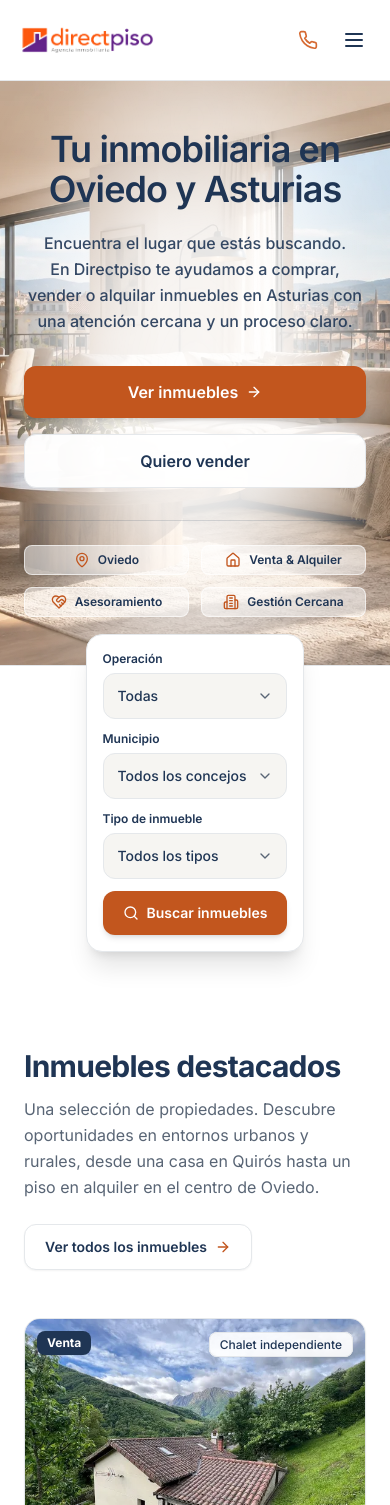
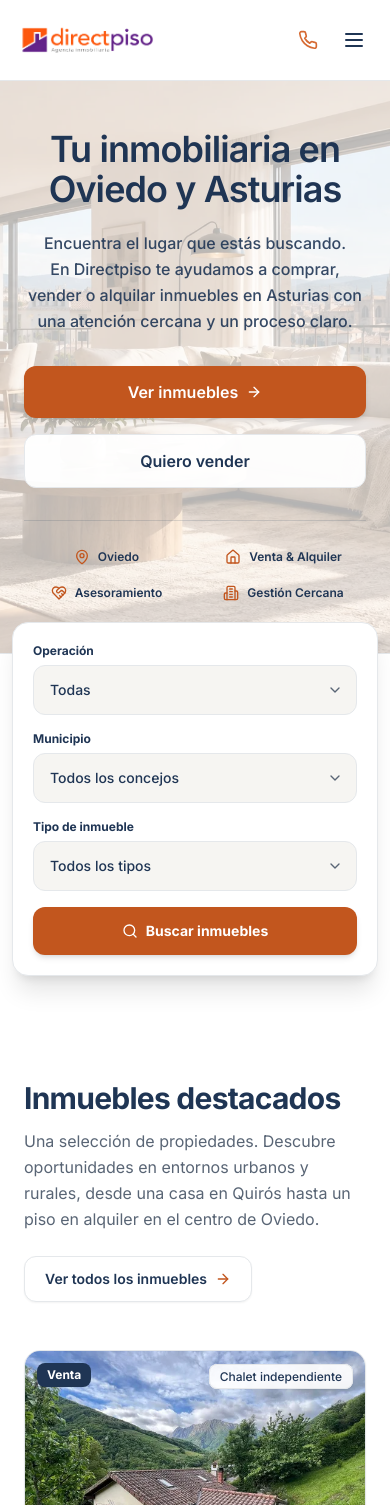
Before and after one commit to victooorltt/directpiso, a Next.js app: page / in a window 390 px wide. Shown: the top 1505 px of the page. Built offline with nearby package versions, Linux system fonts and the light colour scheme.

Commit message:
fix(mobile): remove mancha blanca on mobile, unbox hero benefits on mobile, and widen home search filter

```diff
--- a/app/page.tsx
+++ b/app/page.tsx
@@ -80,20 +80,20 @@ export default function HomePage() {
         showBenefits
       />
 
-      {/* Buscador integrado limpio justo debajo sin invadir los textos */}
-      <section className="relative z-20 -mt-8 sm:-mt-10 lg:-mt-12 max-w-5xl mx-auto px-4 sm:px-6 mb-8 lg:mb-12">
+      {/* Buscador integrado amplio y prominente justo debajo del hero */}
+      <section className="relative z-20 -mt-8 sm:-mt-10 lg:-mt-12 max-w-6xl w-full mx-auto px-3 sm:px-6 mb-10 lg:mb-14">
         <form
           action="/inmuebles/"
           method="GET"
-          className="bg-white rounded-2xl p-4 sm:p-5 shadow-xl border border-borderline"
+          className="bg-white rounded-2xl sm:rounded-3xl p-5 sm:p-6 lg:p-8 shadow-xl hover:shadow-2xl transition-shadow border border-borderline"
           role="search"
           aria-label="Buscar inmuebles en Asturias"
         >
-          <div className="grid grid-cols-1 sm:grid-cols-2 lg:grid-cols-4 gap-3 sm:gap-4 items-end">
+          <div className="grid grid-cols-1 sm:grid-cols-2 lg:grid-cols-4 gap-4 sm:gap-5 items-end">
             <div>
               <label
                 htmlFor="hero-operacion"
-                className="block text-xs font-semibold text-navy mb-1.5"
+                className="block text-xs sm:text-sm font-bold text-navy mb-1.5"
               >
                 Operación
               </label>
@@ -102,7 +102,7 @@ export default function HomePage() {
                   id="hero-operacion"
                   name="operacion"
                   defaultValue=""
-                  className="w-full bg-ivory text-navy border border-borderline rounded-xl px-3.5 py-3 text-sm font-medium focus:ring-2 focus:ring-action focus:outline-none appearance-none cursor-pointer"
+                  className="w-full bg-ivory text-navy border border-borderline rounded-xl px-4 py-3.5 text-sm sm:text-base font-medium focus:ring-2 focus:ring-action focus:outline-none appearance-none cursor-pointer"
                 >
                   <option value="">Todas</option>
                   <option value="Comprar">Comprar</option>
@@ -118,7 +118,7 @@ export default function HomePage() {
             <div>
               <label
                 htmlFor="hero-municipio"
-                className="block text-xs font-semibold text-navy mb-1.5"
+                className="block text-xs sm:text-sm font-bold text-navy mb-1.5"
               >
                 Municipio
               </label>
@@ -127,7 +127,7 @@ export default function HomePage() {
                   id="hero-municipio"
                   name="municipio"
                   defaultValue=""
-                  className="w-full bg-ivory text-navy border border-borderline rounded-xl px-3.5 py-3 text-sm font-medium focus:ring-2 focus:ring-action focus:outline-none appearance-none cursor-pointer"
+                  className="w-full bg-ivory text-navy border border-borderline rounded-xl px-4 py-3.5 text-sm sm:text-base font-medium focus:ring-2 focus:ring-action focus:outline-none appearance-none cursor-pointer"
                 >
                   <option value="">Todos los concejos</option>
                   <option value="Oviedo">Oviedo</option>
@@ -145,7 +145,7 @@ export default function HomePage() {
             <div>
               <label
                 htmlFor="hero-tipo"
-                className="block text-xs font-semibold text-navy mb-1.5"
+                className="block text-xs sm:text-sm font-bold text-navy mb-1.5"
               >
                 Tipo de inmueble
               </label>
@@ -154,7 +154,7 @@ export default function HomePage() {
                   id="hero-tipo"
                   name="tipo"
                   defaultValue=""
-                  className="w-full bg-ivory text-navy border border-borderline rounded-xl px-3.5 py-3 text-sm font-medium focus:ring-2 focus:ring-action focus:outline-none appearance-none cursor-pointer"
+                  className="w-full bg-ivory text-navy border border-borderline rounded-xl px-4 py-3.5 text-sm sm:text-base font-medium focus:ring-2 focus:ring-action focus:outline-none appearance-none cursor-pointer"
                 >
                   <option value="">Todos los tipos</option>
                   <option value="Casa/Chalet">Casa / Chalet</option>
@@ -172,7 +172,7 @@ export default function HomePage() {
             <div>
               <button
                 type="submit"
-                className="w-full inline-flex items-center justify-center gap-2 px-5 py-3 bg-action hover:bg-action-hover text-white text-sm font-semibold rounded-xl transition-all shadow-md hover:shadow-lg focus:outline-none focus:ring-2 focus:ring-action cursor-pointer"
+                className="w-full inline-flex items-center justify-center gap-2 px-6 py-3.5 bg-action hover:bg-action-hover text-white text-sm sm:text-base font-bold rounded-xl transition-all shadow-md hover:shadow-lg focus:outline-none focus:ring-2 focus:ring-action cursor-pointer"
               >
                 <Search className="w-4 h-4" aria-hidden="true" />
                 <span>Buscar inmuebles</span>
--- a/components/PageHero.tsx
+++ b/components/PageHero.tsx
@@ -139,7 +139,7 @@ export default function PageHero({
                     return (
                       <div
                         key={idx}
-                        className="flex items-center justify-center sm:justify-start gap-2 whitespace-nowrap bg-white/50 sm:bg-transparent backdrop-blur-xs sm:backdrop-blur-none py-1.5 px-3 sm:p-0 rounded-lg sm:rounded-none border border-white/60 sm:border-0 shadow-xs sm:shadow-none"
+                        className="flex items-center justify-center sm:justify-start gap-2 whitespace-nowrap py-1 sm:p-0"
                       >
                         <Icon className="w-4 h-4 text-action shrink-0" aria-hidden="true" />
                         <span>{item.label}</span>
@@ -175,16 +175,16 @@ export default function PageHero({
         {overlay ? (
           overlay
         ) : (
-          <div className="absolute inset-0 bg-gradient-to-b from-white/20 via-transparent to-white/25" />
+          <div className="absolute inset-0 bg-white/70 sm:bg-transparent sm:bg-gradient-to-b sm:from-white/20 sm:via-transparent sm:to-white/25" />
         )}
       </div>
 
       {/* Centered content directly over image - No artificial eyebrows or badges */}
       <div className="relative z-10 mx-auto max-w-5xl px-6 py-12 lg:py-16 text-center w-full">
         <div className="relative max-w-3xl mx-auto">
-          {/* Protección 100% difuminada y orgánica con centro blanco nítido y sin líneas de caja */}
+          {/* Protección 100% difuminada y orgánica: activa en desktop/tablet, oculta en mobile */}
           <div
-            className="absolute top-1/2 left-1/2 -translate-x-1/2 -translate-y-1/2 w-[140%] max-w-4xl h-[165%] -z-10 bg-[radial-gradient(ellipse_closest-side_at_center,_rgba(255,255,255,0.93)_0%,_rgba(255,255,255,0.88)_38%,_rgba(255,255,255,0.50)_65%,_rgba(255,255,255,0.12)_85%,_transparent_100%)] blur-lg pointer-events-none"
+            className="hidden sm:block absolute top-1/2 left-1/2 -translate-x-1/2 -translate-y-1/2 w-[140%] max-w-4xl h-[165%] -z-10 bg-[radial-gradient(ellipse_closest-side_at_center,_rgba(255,255,255,0.93)_0%,_rgba(255,255,255,0.88)_38%,_rgba(255,255,255,0.50)_65%,_rgba(255,255,255,0.12)_85%,_transparent_100%)] blur-lg pointer-events-none"
             aria-hidden="true"
           />
 
@@ -221,7 +221,7 @@ export default function PageHero({
             </div>
           )}
 
-          {/* Fila de beneficios centrada: 2 y 2 en mobile, 1 línea en desktop */}
+          {/* Fila de beneficios centrada: limpia y sin cajas en mobile */}
           {effectiveBenefits && effectiveBenefits.length > 0 && (
             <div className="mt-8 sm:mt-10 pt-6 border-t border-navy/15 max-w-2xl mx-auto">
               <div className="grid grid-cols-2 gap-3 sm:flex sm:flex-nowrap sm:items-center sm:justify-center sm:gap-8 lg:gap-10 text-xs sm:text-sm font-semibold text-navy">
@@ -230,7 +230,7 @@ export default function PageHero({
                   return (
                     <div
                       key={idx}
-                      className="flex items-center justify-center gap-2 whitespace-nowrap bg-white/50 sm:bg-transparent backdrop-blur-xs sm:backdrop-blur-none py-1.5 px-3 sm:p-0 rounded-lg sm:rounded-none border border-white/60 sm:border-0 shadow-xs sm:shadow-none"
+                      className="flex items-center justify-center gap-2 whitespace-nowrap py-1 sm:p-0"
                     >
                       <Icon className="w-4 h-4 text-action shrink-0" aria-hidden="true" />
                       <span>{item.label}</span>
```
